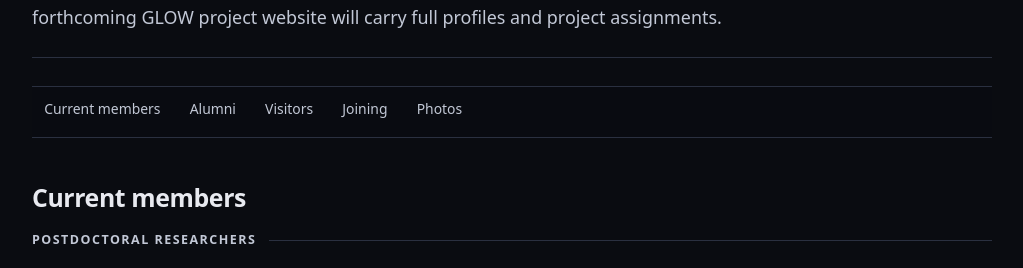
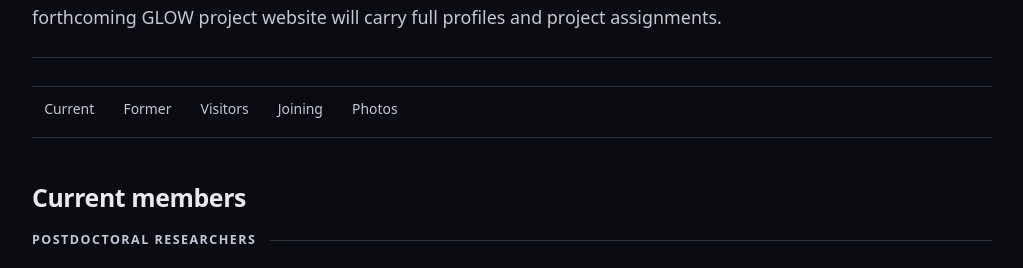
Before and after one commit to miguelzuma/miguelzuma.github.io, a Jekyll site: the page built from group.html, in a window 1280 px wide and 1400 px high. Shown: the part 230-498 px from the top of the window, without its empty margins (128-1151 px from the left). Built offline with Jekyll 4.4.1, drawn with Linux system fonts in a browser that asks for light colours; some of the changed text lies outside the part shown.

Commit message:
"Alumni" becomes "Former members"
Alumni are of an institution, not of a person, and the word claimed more than
it should. "Former members" pairs with "Current members" directly above and
claims nothing. The bar shortens both to Current and Former, the pair reading
clearly without the repeated noun.

Renamed through to the data as well -- people.yml's `alumni` list is `former`,
the section id and the list class follow -- so the word does not survive
anywhere the next person would copy it from. The section's descriptive line
loses its now-redundant first clause.

Co-Authored-By: Claude Opus 5 <noreply@anthropic.com>
Claude-Session: https://claude.ai/code/session_01E2ZbXszK9qt9svKVxU5Yrt

```diff
--- a/_data/cv.yml
+++ b/_data/cv.yml
@@ -25,7 +25,7 @@
 
 # How the PDF groups the Supervision section. The people come from people.yml,
 # which already drives the Group page: `stages` picks them out of its `current`
-# and `alumni` lists, in that order. `default_roles` are the roles the heading
+# and `former` lists, in that order. `default_roles` are the roles the heading
 # already states, left off each line. `style: paragraph` runs the group as
 # running text instead of a list, for the groups with the most names in them.
 #
--- a/assets/css/main.css
+++ b/assets/css/main.css
@@ -762,15 +762,15 @@ h2 + .stage-heading { margin-top: 1.2rem; }
 
 .person-incoming { margin: 0 0 0.4rem; }
 
-.alumni-list { list-style: none; padding: 0; }
+.people-list { list-style: none; padding: 0; }
 
-.alumni-list li {
+.people-list li {
 	padding: 0.5rem 0;
 	border-bottom: 1px solid var(--border);
 	font-size: 0.94rem;
 }
 
-.alumni-list .next::before { content: " → "; color: var(--accent-dim); }
+.people-list .next::before { content: " → "; color: var(--accent-dim); }
 
 /* Project and software logos float right so the card text wraps around them.
    Declared before the heading in source order, which is what float needs. */
--- a/group.html
+++ b/group.html
@@ -10,13 +10,13 @@ lede: >-
   project assignments.
 description: >-
   Research group of Miguel Zumalacárregui at the Albert Einstein Institute:
-  current members, visitors, alumni and information for prospective students,
-  postdocs and visitors.
+  current and former members, visitors and information for prospective
+  students, postdocs and visitors.
 sections:
   - id: current
-    label: "Current members"
-  - id: alumni
-    label: "Alumni"
+    label: "Current"
+  - id: former
+    label: "Former"
   - id: visitors
     label: "Visitors"
   - id: joining
@@ -66,9 +66,9 @@ sections:
   {%- endfor %}
 </section>
 
-<section class="section" id="alumni">
-  <h2>Alumni</h2>
-  <p>Former members of the group, and where they went next. Most recent first.</p>
+<section class="section" id="former">
+  <h2>Former members</h2>
+  <p>Where they went next. Most recent first.</p>
 
   {%- comment -%}
     "intern" covers everyone who worked here on a project rather than on a
@@ -80,10 +80,10 @@ sections:
   {%- assign al_labels = "Postdoctoral researchers,PhD students,Master's students,Research internships and projects,Undergraduates" | split: "," %}
 
   {%- for stage in al_stages %}
-  {%- assign people = site.data.people.alumni | where: "stage", stage | sort: "end" | reverse %}
+  {%- assign people = site.data.people.former | where: "stage", stage | sort: "end" | reverse %}
   {%- if people.size > 0 %}
   <h3 class="stage-heading">{{ al_labels[forloop.index0] }}</h3>
-  <ul class="alumni-list">
+  <ul class="people-list">
     {%- for p in people %}
     <li>
       <strong>{% if p.url %}<a href="{{ p.url }}" rel="noopener">{{ p.name }}</a>{% else %}{{ p.name }}{% endif %}</strong>{% if p.role %} — {{ p.role }}{% if p.years %}, {{ p.years }}{% endif %}{% elsif p.years %} — {{ p.years }}{% endif %}{% if p.next %}<span class="next">{{ p.next }}</span>{% endif %}
@@ -103,7 +103,7 @@ sections:
   {%- assign people = site.data.people.earlier_mentees | where: "stage", stage | sort: "end" | reverse %}
   {%- if people.size > 0 %}
   <h3 class="stage-heading">{{ al_labels[forloop.index0] }}</h3>
-  <ul class="alumni-list">
+  <ul class="people-list">
     {%- for p in people %}
     <li>
       <strong>{% if p.url %}<a href="{{ p.url }}" rel="noopener">{{ p.name }}</a>{% else %}{{ p.name }}{% endif %}</strong>{% if p.role %} — {{ p.role }}{% if p.years %}, {{ p.years }}{% endif %}{% elsif p.years %} — {{ p.years }}{% endif %}{% if p.next %}<span class="next">{{ p.next }}</span>{% endif %}
@@ -120,7 +120,7 @@ sections:
     Researchers who have spent extended periods working with the group, most of
     them on projects that led to joint publications.
   </p>
-  <ul class="alumni-list">
+  <ul class="people-list">
     {%- assign vis = site.data.people.visitors | sort: "end" | reverse %}
     {%- for p in vis %}
     <li>
--- a/index.html
+++ b/index.html
@@ -206,7 +206,7 @@ description: >-
         <p class="card-title">The group</p>
         <p>Postdocs, PhD and Master's students working on wave-optics lensing,
         dark matter and gravitational-wave propagation — plus visitors,
-        alumni and information for applicants.</p>
+        former members and information for applicants.</p>
       </a>
 
       <a class="card card-link" href="{{ '/projects.html' | relative_url }}">
```
Also changed, not shown: _data/people.yml (+5 -5 lines), 2 other files.
